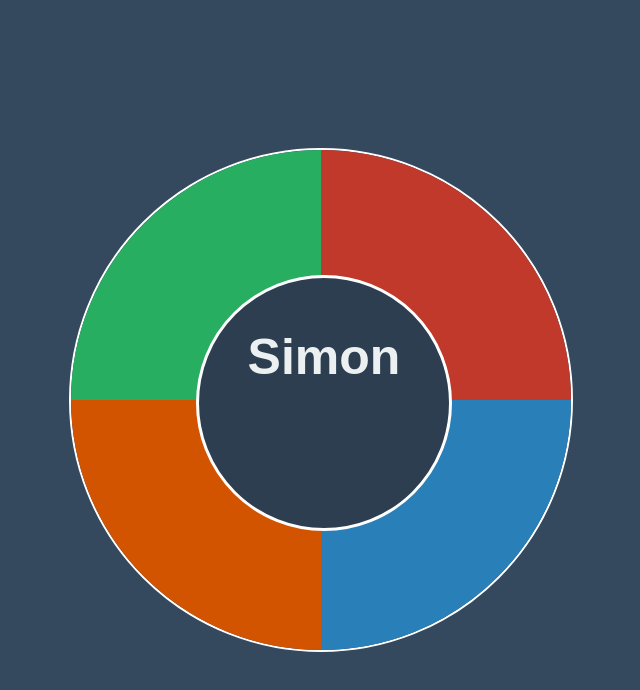
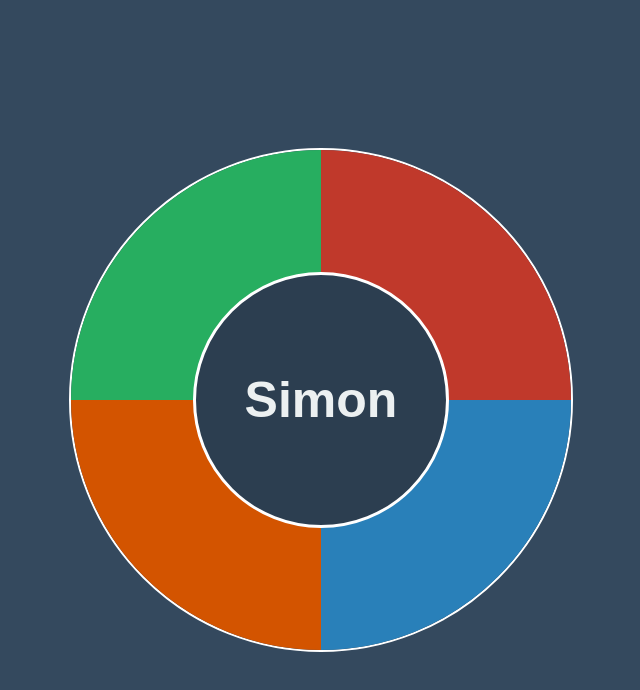
Before and after one commit to pietrzakacper/SimonGame, a plain HTML site: page index.html in a window 1280 px wide. Shown: the whole page, without its empty margins (319-959 px from the left). Drawn offline with Linux system fonts and the light colour scheme.

```diff
--- a/css/main.css
+++ b/css/main.css
@@ -90,19 +90,22 @@
 }
 
 .panel-circle{
-	position: relative;
-	width: 50%;
+	position: absolute;
+    	width: 50%;
 	height: 50%;
-	left: 25%;
-	bottom: 75%;
-	background-color: #2c3e50;
-	border: 3px solid white;
+	left: 50%;
+	top: 50%;
+	transform: translate(-50%, -50%);
+	border: 3px solid #fff;
 	border-radius: 50%;
 	text-align: center;
+	background: #2c3e50;
+	display: flex;
+	align-items: center;
+	justify-content: center;
 }
 
 .simon-header{
-	margin-top: 50px;
 	color: #ecf0f1;
 	font-family:fantasy;
 	font-size: 50px;
```
